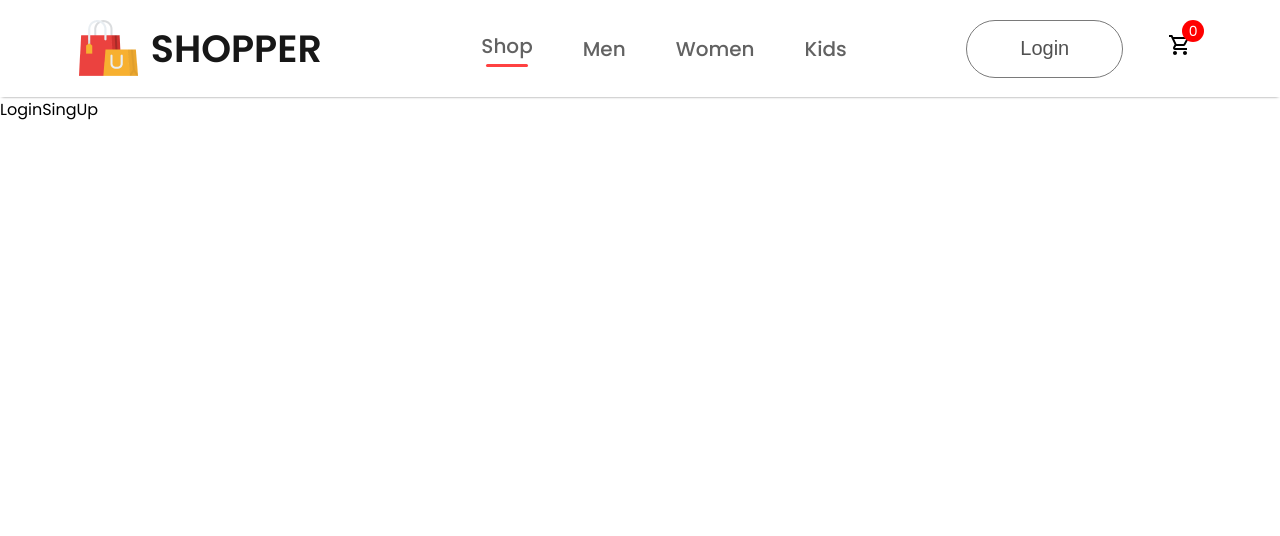
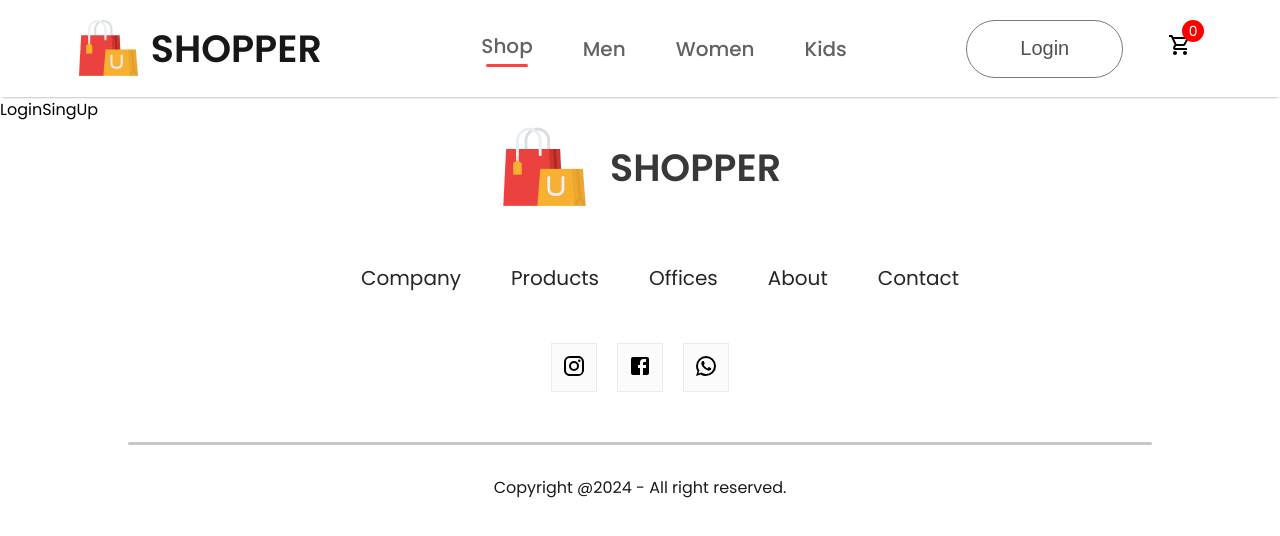
Before and after one commit to muzudre/e-commerce-front-end, a React (Create React App) app: page /login in a window 1280 px wide. Shown: the top 536 px of the page. Built offline with nearby package versions, Linux system fonts and the light colour scheme.

Commit message:
complete footer  component

```diff
--- a/src/App.js
+++ b/src/App.js
@@ -6,6 +6,7 @@ import ShopCategory from './Pages/ShopCategory';
 import Product from './Pages/Product';
 import Cart from './Pages/Cart';
 import LoginSingUp from './Pages/LoginSingUp';
+import Footer from './Components/Footer/Footer';
 
 
 function App() {
@@ -24,6 +25,7 @@ function App() {
           <Route path='/cart' element={<Cart />} />
           <Route path='/login' element={<LoginSingUp />} />
         </Routes>
+        <Footer />
       </BrowserRouter>
 
     </div>
--- /dev/null
+++ b/src/Components/Footer/Footer.css
@@ -0,0 +1,60 @@
+.footer {
+  display: flex;
+  flex-direction: column;
+  justify-content: center;
+  align-items: center;
+  gap: 50px;
+}
+.footer-logo {
+  display: flex;
+  align-items: center;
+  gap: 20px;
+}
+.footer-logo p {
+  color: #383838;
+  font-size: 38px;
+  font-weight: 600;
+  text-transform: uppercase;
+  align-items: center;
+}
+.footer-links {
+  display: flex;
+  list-style: none;
+  gap: 50px;
+  color: #252525;
+  font-size: 20px;
+}
+
+.footer-links li {
+  cursor: pointer;
+}
+
+.footer-social-icons {
+  display: flex;
+  gap: 20px;
+}
+
+.footer-icons-container {
+  background-color: #fbfbfb;
+  padding: 10px;
+  padding-bottom: 6px;
+  border: 1px solid #ebebeb;
+}
+
+.footer-copyright {
+  display: flex;
+  flex-direction: column;
+  align-items: center;
+  gap: 30px;
+  width: 100%;
+  margin-bottom: 30px;
+  color: #1a1a1a;
+}
+
+.footer-copyright hr {
+  width: 80%;
+  border: none;
+  border-radius: 10px;
+  height: 3px;
+  background: #c7c7c7;
+}
--- /dev/null
+++ b/src/Components/Footer/Footer.jsx
@@ -0,0 +1,41 @@
+import React from "react";
+import "./Footer.css";
+import footer_logo from "../Assets/logo_big.png";
+import InstagramIcon from "@mui/icons-material/Instagram";
+import FacebookIcon from "@mui/icons-material/Facebook";
+import WhatsAppIcon from "@mui/icons-material/WhatsApp";
+
+const Footer = () => {
+  return (
+    <div className="footer">
+      <div className="footer-logo">
+        <img src={footer_logo} alt="" />
+        <p>Shopper</p>
+      </div>
+      <ul className="footer-links">
+        <li>Company</li>
+        <li>Products</li>
+        <li>Offices</li>
+        <li>About</li>
+        <li>Contact</li>
+      </ul>
+      <div className="footer-social-icons">
+        <div className="footer-icons-container">
+          <InstagramIcon className="icon" />
+        </div>
+        <div className="footer-icons-container">
+          <FacebookIcon className="icon" />
+        </div>
+        <div className="footer-icons-container">
+          <WhatsAppIcon className="icon" />
+        </div>
+      </div>
+      <div className="footer-copyright">
+        <hr />
+        <p>Copyright @2024 - All right reserved.</p>
+      </div>
+    </div>
+  );
+};
+
+export default Footer;
```
